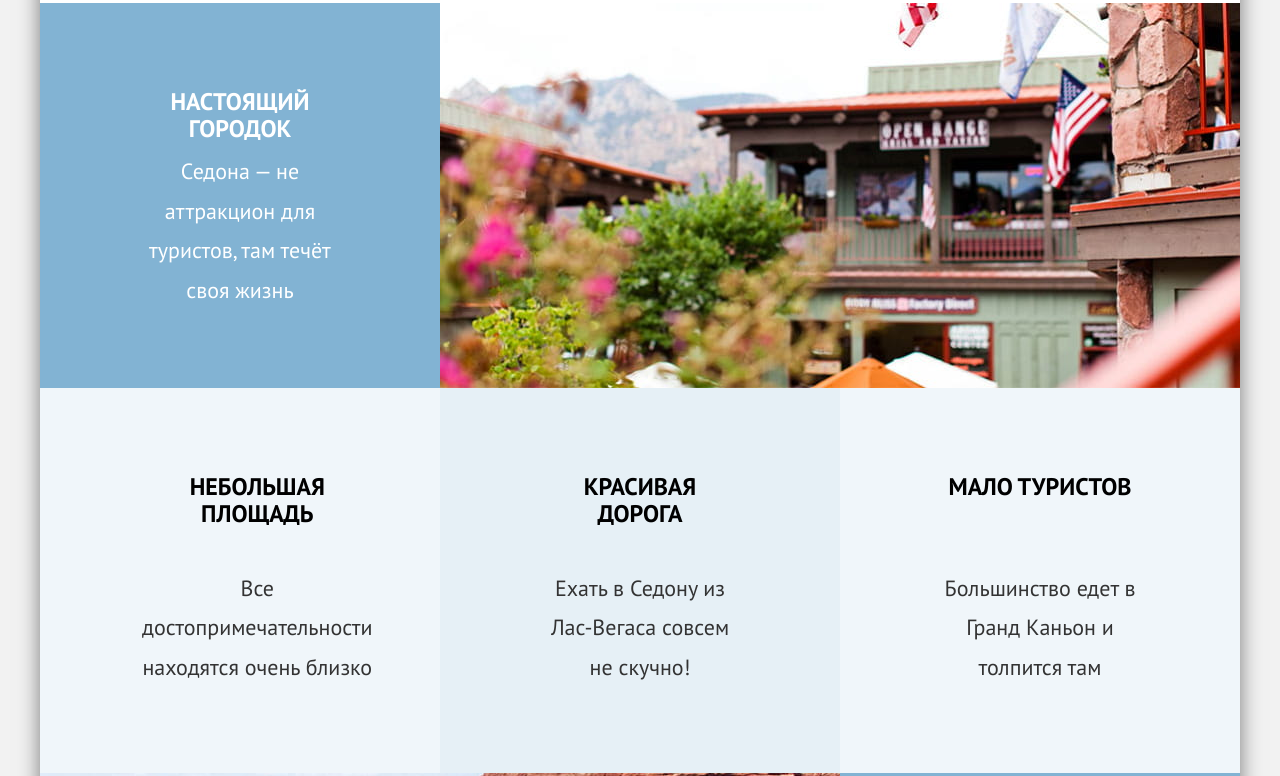
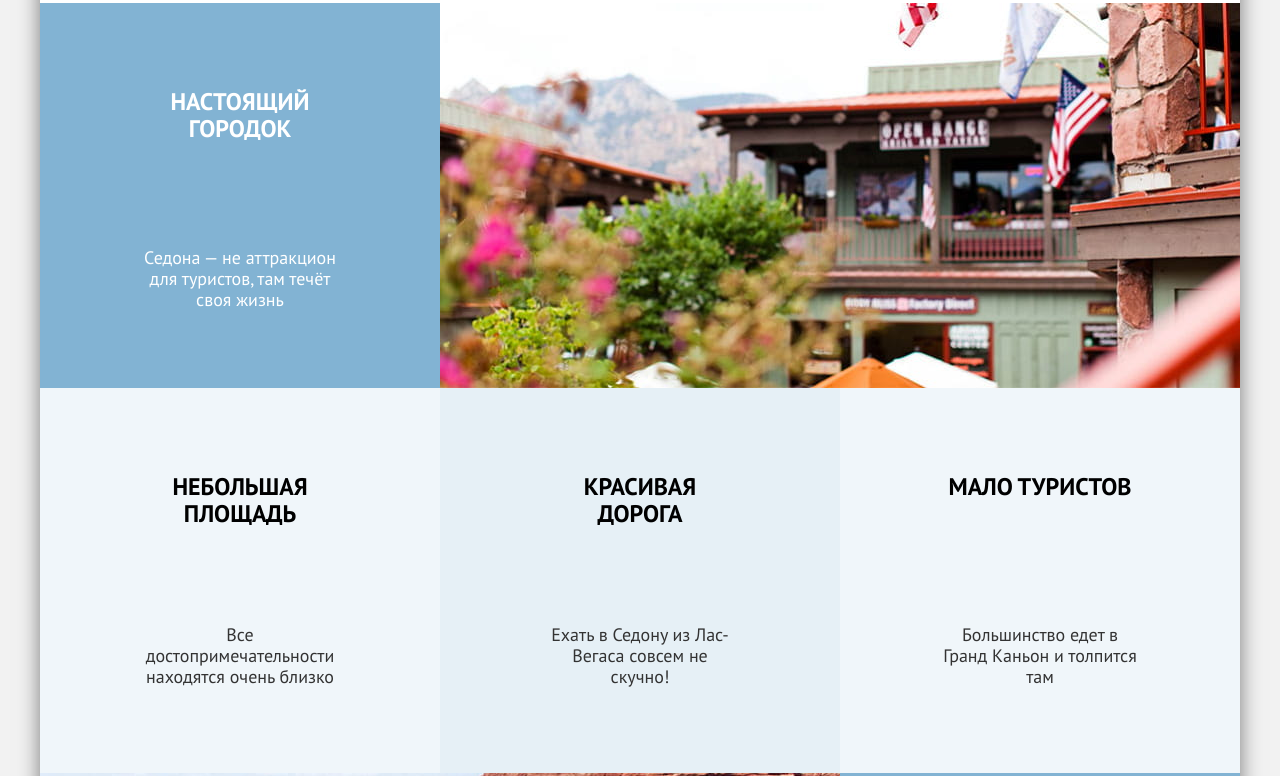
Before and after one commit to htmlacademy-htmlcss/2470039-sedona-39, a plain HTML site: page index.html in a window 1280 px wide. Shown: the part 839-1615 px from the top of the page. Drawn offline with Linux system fonts and the light colour scheme.

Commit message:
Исправляет шрифты преимуществ

```diff
--- a/styles/styles.css
+++ b/styles/styles.css
@@ -292,6 +292,10 @@ body {
 }
 
 .advantages-discription {
+  font-family: inherit;
+  font-size: 18px;
+  font-weight: 400;
+  line-height: 1.16em;
   text-align: center;
   margin: 0;
 }
```
